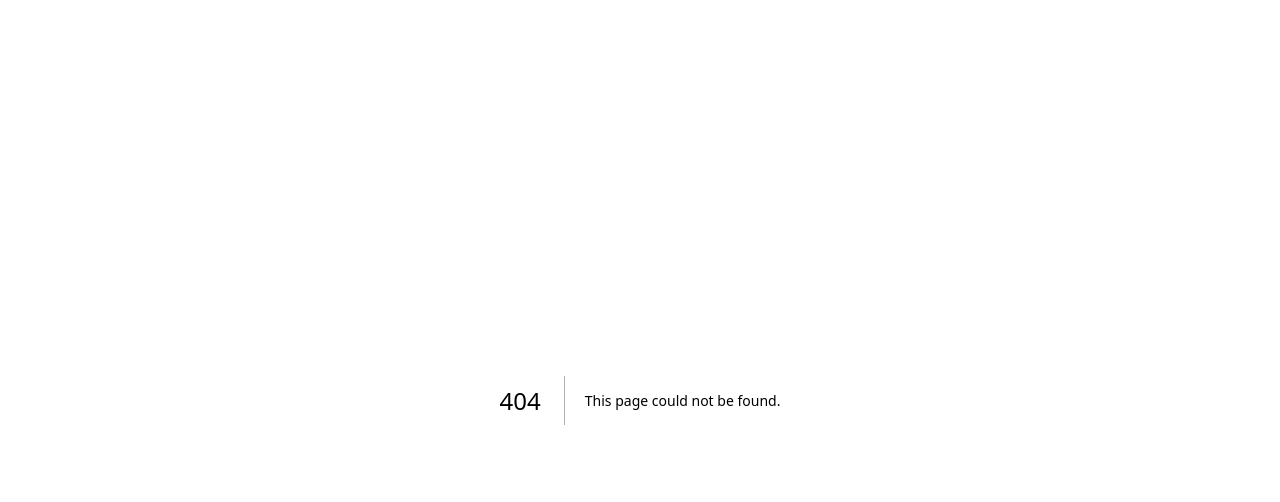
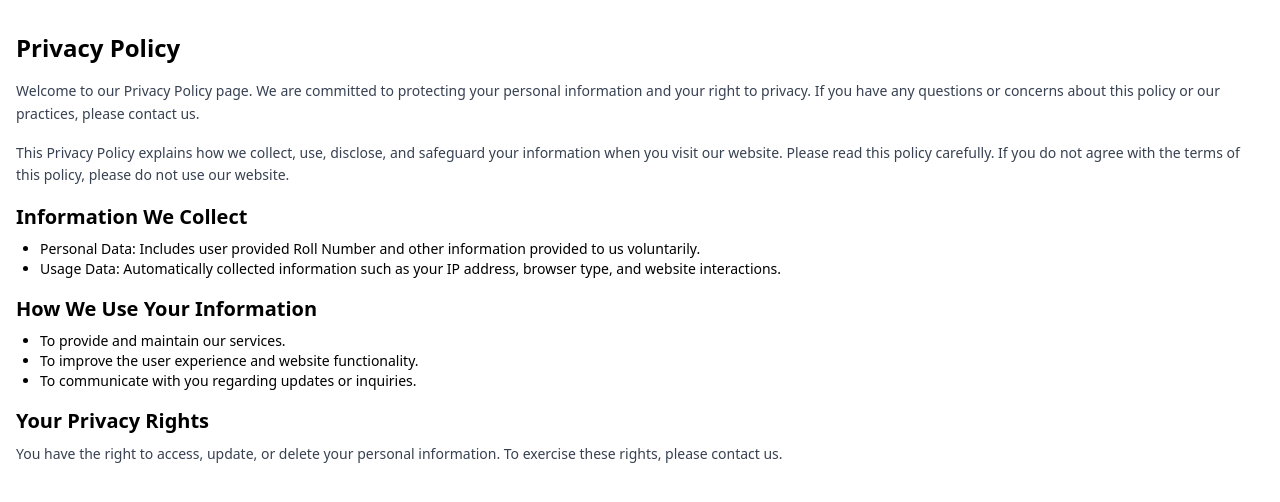
Before and after one commit to Pankaj-Deshmukh/kmecattendance, a Next.js app: page /legal/privacyPolicy in a window 1280 px wide. Before the commit this address had no page. Shown: the top 502 px of the page. Built offline with nearby package versions, Linux system fonts and the light colour scheme.

Commit message:
added footer

```diff
--- a/app/components/Counter.tsx
+++ b/app/components/Counter.tsx
@@ -2,11 +2,11 @@ import React, { useEffect, useState } from 'react';
 
 interface CounterProps {
   targetNumber: number;
-  duration?: number; // optional duration in milliseconds
+  duration: number; // optional duration in milliseconds
   rollnumber: string | null;
 }
 
-const Counter: React.FC<CounterProps> = ({ targetNumber, duration=0, rollnumber }) => {
+const Counter: React.FC<CounterProps> = ({ targetNumber, duration, rollnumber }) => {
   const [count, setCount] = useState(100);
 
   useEffect(() => {
--- /dev/null
+++ b/app/components/Footer.tsx
@@ -0,0 +1,19 @@
+import { useRouter } from "next/navigation";
+
+const Footer = () => {
+    const router = useRouter();
+  return (
+    <footer className="bg-gray-100 text-gray-700 py-2 border-t border-gray-300">
+      <div className="container mx-auto px-4 text-center space-y-4">
+        <div className="flex justify-center space-x-4">
+          <a href="/legal/privacyPolicy" className="text-sm hover:underline">Privacy Policy</a>
+          <a href="/legal/termsOfServices" className="text-sm hover:underline">Terms of Service</a>
+          <a href="/legal/securityPolicy" className="text-sm hover:underline">Security</a>
+          <a href="/feedbackForm" className="text-sm hover:underline">Contact</a>
+        </div>
+      </div>
+    </footer>
+  );
+};
+
+export default Footer;
--- a/app/feedbackForm/page.tsx
+++ b/app/feedbackForm/page.tsx
@@ -44,7 +44,7 @@ const FeedbackForm: React.FC = () => {
   };
 
   return (
-    <div className='flex justify-center items-center w-screen h-screen bg-blue-100'>
+    <div className='flex justify-center items-center w-screen h-screen bg-gray-100'>
       <form onSubmit={handleSubmit} className="max-w-md mx-auto p-6 bg-white shadow-md rounded-md space-y-4 h-fit">
         <h2 className="text-2xl font-bold text-center text-gray-700">Submit Feedback</h2>
         <input
--- /dev/null
+++ b/app/legal/privacyPolicy/page.tsx
@@ -0,0 +1,32 @@
+// PrivacyPolicy.js
+
+const PrivacyPolicy = () => {
+    return (
+      <div className="container mx-auto px-4 py-8">
+        <h1 className="text-2xl font-bold mb-4">Privacy Policy</h1>
+        <p className="text-gray-700 text-sm leading-relaxed mb-4">
+          Welcome to our Privacy Policy page. We are committed to protecting your personal information and your right to privacy. If you have any questions or concerns about this policy or our practices, please contact us.
+        </p>
+        <p className="text-gray-700 text-sm leading-relaxed mb-4">
+          This Privacy Policy explains how we collect, use, disclose, and safeguard your information when you visit our website. Please read this policy carefully. If you do not agree with the terms of this policy, please do not use our website.
+        </p>
+        <h2 className="text-xl font-semibold mb-2">Information We Collect</h2>
+        <ul className="list-disc ml-6 text-sm mb-4">
+          <li>Personal Data: Includes user provided Roll Number and other information provided to us voluntarily.</li>
+          <li>Usage Data: Automatically collected information such as your IP address, browser type, and website interactions.</li>
+        </ul>
+        <h2 className="text-xl font-semibold mb-2">How We Use Your Information</h2>
+        <ul className="list-disc ml-6 text-sm mb-4">
+          <li>To provide and maintain our services.</li>
+          <li>To improve the user experience and website functionality.</li>
+          <li>To communicate with you regarding updates or inquiries.</li>
+        </ul>
+        <h2 className="text-xl font-semibold mb-2">Your Privacy Rights</h2>
+        <p className="text-gray-700 text-sm leading-relaxed">
+          You have the right to access, update, or delete your personal information. To exercise these rights, please contact us.
+        </p>
+      </div>
+    );
+  };
+
+  export default PrivacyPolicy;
--- /dev/null
+++ b/app/legal/securityPolicy/page.tsx
@@ -0,0 +1,24 @@
+// Security.js
+
+const Security = () => {
+  return (
+    <div className="container mx-auto px-4 py-8">
+      <h1 className="text-2xl font-bold mb-4">Security</h1>
+      <p className="text-gray-700 text-sm leading-relaxed mb-4">
+        Security is a top priority for us. This page outlines the measures we take to protect your information and ensure a secure user experience.
+      </p>
+      <h2 className="text-xl font-semibold mb-2">Our Security Practices</h2>
+      <ul className="list-disc ml-6 text-sm mb-4">
+        <li>Encryption: All sensitive data is encrypted using industry-standard methods.</li>
+        <li>Regular Audits: We conduct regular security assessments to identify and mitigate risks.</li>
+        <li>Access Control: Only authorized personnel have access to sensitive information.</li>
+      </ul>
+      <h2 className="text-xl font-semibold mb-2">How You Can Stay Safe</h2>
+      <p className="text-gray-700 text-sm leading-relaxed">
+        Protect your account by using strong passwords and avoiding sharing sensitive information in insecure environments. Contact us immediately if you suspect any security breaches.
+      </p>
+    </div>
+  );
+};
+
+export default Security;
--- /dev/null
+++ b/app/legal/termsOfServices/page.tsx
@@ -0,0 +1,28 @@
+// TermsOfService.js
+
+const TermsOfService = () => {
+  return (
+    <div className="container mx-auto px-4 py-8">
+      <h1 className="text-2xl font-bold mb-4">Terms of Service</h1>
+      <p className="text-gray-700 text-sm leading-relaxed mb-4">
+        These Terms of Service govern your use of our website. By accessing or using our services, you agree to be bound by these terms. Please read them carefully.
+      </p>
+      <h2 className="text-xl font-semibold mb-2">User Responsibilities</h2>
+      <ul className="list-disc ml-6 text-sm mb-4">
+        <li>You must not use this platform for any unlawful or inappropriate purposes.</li>
+        <li>You are responsible for maintaining the confidentiality of your account and password.</li>
+        <li>You agree not to misuse our services or interfere with their operation.</li>
+      </ul>
+      <h2 className="text-xl font-semibold mb-2">Limitations of Liability</h2>
+      <p className="text-gray-700 text-sm leading-relaxed mb-4">
+        We are not liable for any damages resulting from your use of our services. This includes, but is not limited to, data loss, service interruptions, or unauthorized access.
+      </p>
+      <h2 className="text-xl font-semibold mb-2">Changes to Terms</h2>
+      <p className="text-gray-700 text-sm leading-relaxed">
+        We reserve the right to update these terms at any time. Continued use of the website after changes are made constitutes acceptance of the new terms.
+      </p>
+    </div>
+  );
+};
+
+export default TermsOfService;
--- a/app/page.tsx
+++ b/app/page.tsx
@@ -1,9 +1,9 @@
 'use client';
 import axios from "axios";
-import { useRouter } from "next/navigation";
 import { useEffect, useState } from "react";
 import AttendanceTable from "./components/AttendanceTable";
 import Counter from "./components/Counter";
+import Footer from "./components/Footer";
 import InputBox from "./components/InputBox";
 import './globals.css';
 
@@ -37,11 +37,6 @@ export default function Home() {
   const [session, setSession] = useState<DayObject[] | null>(null); // state for storing session data
   const [quote, setQuote] = useState<Quote | null>(null); // state for storing the generated quote
   const [isClient, setIsClient] = useState<boolean>(false);
-
-  const router = useRouter();
-  const toFeedBack = ()=>{
-    router.push("/feedbackForm");
-  }
 
   useEffect(() => {
     // Check for rollno after the component mounts
@@ -88,20 +83,19 @@ export default function Home() {
 
   return (
     <div className="flex flex-col w-screen h-screen bg-gray-50">
-      <button onClick={toFeedBack} className="bg-gray-200 inline-block p-1 px-4 rounded-t-md absolute top-[55%] -rotate-90 right-0 translate-x-10 font-mono shadow-lg">Feed Back</button>
-      <h1 className="text-center font-thin mt-2 mb-2">Keshav Memorial Engineering College Attendance Tracker!</h1>
-      <hr className="mb-2 border-t-2 border-gray-300" />
+      <h1 className="text-center font-thin mt-2 mb-2 bg-gray-100 text-gray-700 pb-1 border-b border-gray-300">Keshav Memorial Engineering College Attendance Tracker!</h1>
       <InputBox />
       {/* Only render Counter once rollno is available */}
       {rollno && <AttendanceTable data={session}/>}
       {rollno && <Counter targetNumber={attendance} duration={1000} rollnumber={rollno} />}
-      {!rollno && <Counter targetNumber={0} duration={0} rollnumber={"Enter your Roll number."} />}
+      {!rollno && <Counter targetNumber={100} duration={0} rollnumber={"Enter your Roll number."} />}
       {quote && <p className="text-center text-lg font-semibold mb-3"> &quot;{quote.q}&quot; &ndash; <span className="font-light">{quote.a}</span></p>}
       <p className="text-center font-thin font-sans mt-5">
         <a href="https://www.linkedin.com/in/pankaj-deshmukh-142573329/">
           powered by <strong className="font-semibold text-red-600">Pankaj Deshmukh</strong>.
         </a>
       </p>
+      <Footer/>
     </div>
   );
 }
```
